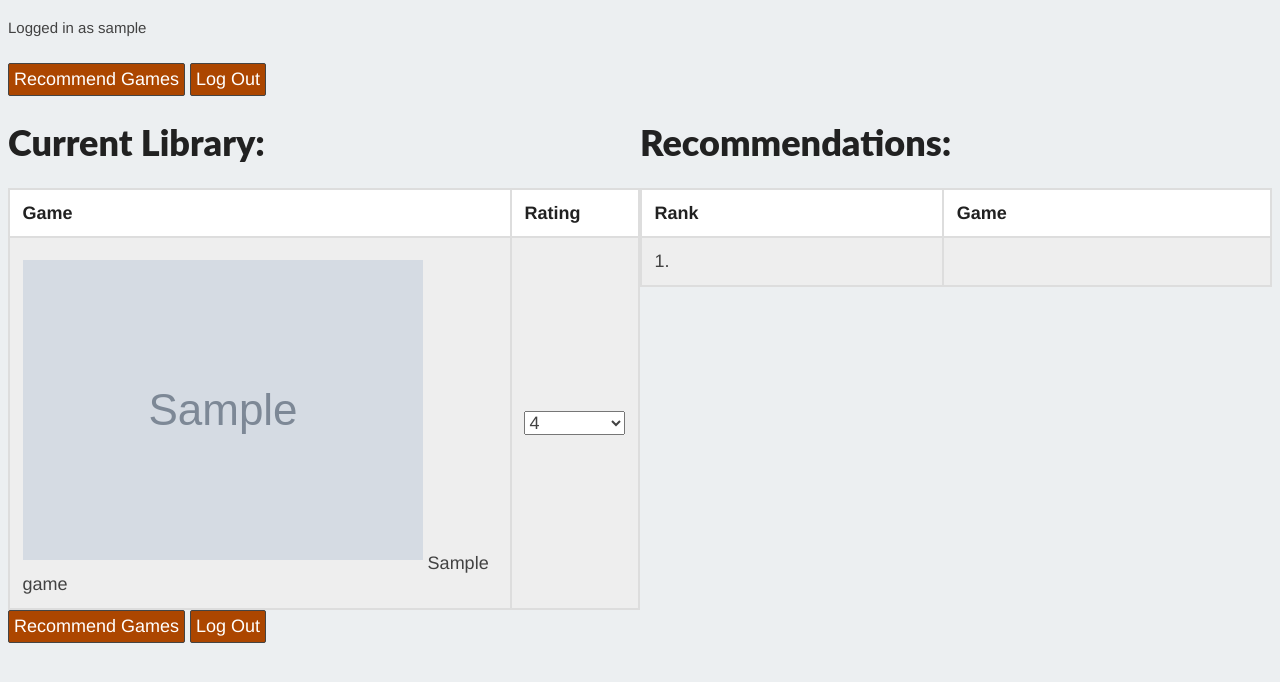
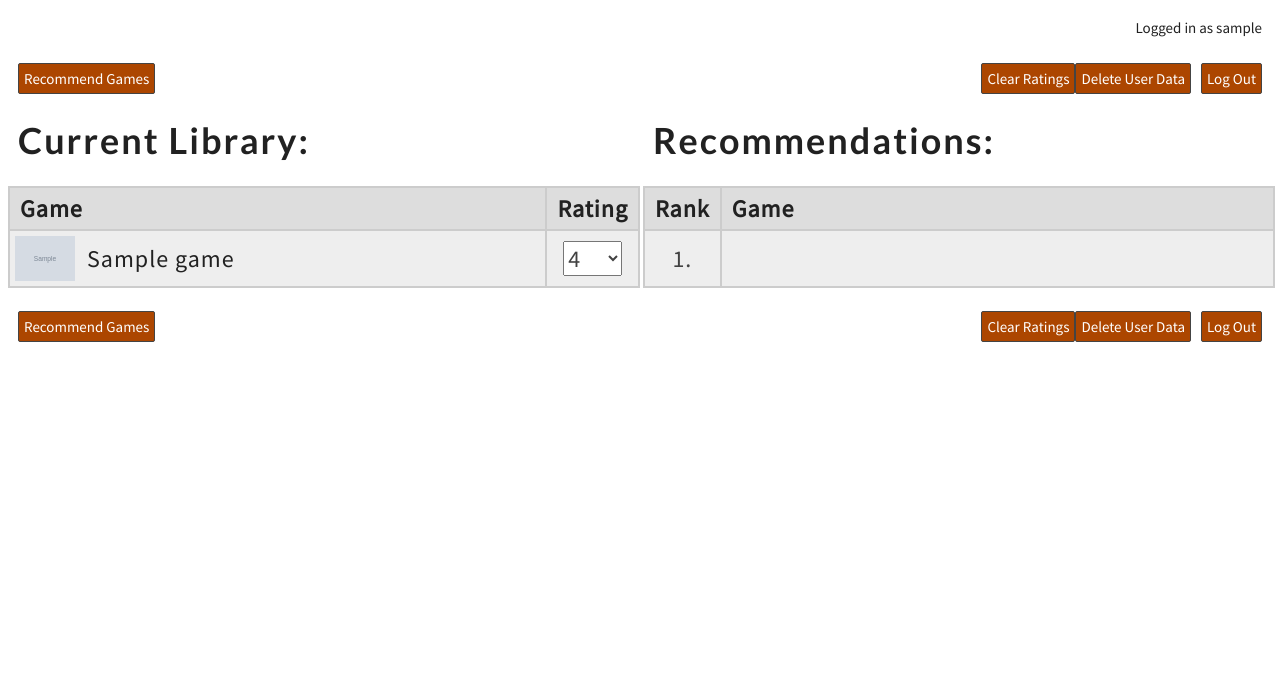
Before and after one commit to SSpectre/custom-steam-recommendations, a Flask app: template templates/owned_games.html in a window 1280 px wide. Shown: the top 682 px of the page. Run offline with Flask 3, Linux system fonts and the light colour scheme; the template is opened without the code that fills it: most values are stand-ins (such as "Sample title", 1, 10 or a date in 2020); grey boxes marked "Sample" are stand-in pictures; parts of the project's set-up code (start-up, migrations or seed data) failed here and were passed over.

Commit message:
Improved css, added Clear Ratings button

```diff
--- a/db.py
+++ b/db.py
@@ -16,7 +16,7 @@ def get_db():
     """Connects to database. Returns Connection object."""
     db = getattr(g, "_database", None)
     if db is None:
-        db = g._database = sqlite3.connect(DATABASE_FILE)
+        db = g._database = sqlite3.connect(DATABASE_FILE, timeout=30.0)
 
     #treat database rows as dictionaries
     db.row_factory = sqlite3.Row
--- a/static/scripts/owned_games.js
+++ b/static/scripts/owned_games.js
@@ -46,7 +46,15 @@ function recommendGames(list_size) {
 
                 let finalLoad = i == list_size - 1 ? ` onload='loadComplete()'` : ``;
 
-                let innerHTML = `<a href="#" onclick='window.open("${url}");return false;'><img src=${logo} alt="${name}"` + finalLoad + `></a>${name}`;
+                let innerHTML =
+                `<a href="#" onclick='window.open("${url}");return false;'>
+                    <figure>
+                        <img src=${logo} alt="${name}"` + finalLoad + `>
+                        <figcaption>
+                            ${name}
+                        </figcaption>
+                    </figure>
+                </a>`;
                 $("#rec" + (i+1)).html(innerHTML);
 
                 clearInterval(eInterval);
@@ -62,6 +70,23 @@ function recommendGames(list_size) {
     });
 }
 
+function clearRatings() {
+    let i = 0;
+    while (true) {
+        id = "#rating" + i;
+        rating = $(id);
+
+        if (rating.length) {
+            rating.val("exclude");
+            rating.change();
+        }
+        else {
+            break;
+        }
+        i++;
+    }
+}
+
 function loadComplete() {
     parent.postMessage({
         type: "resizeFrame"
--- /dev/null
+++ b/static/stylesheets/csr-style.css
@@ -0,0 +1,133 @@
+.row {
+    white-space: nowrap;
+    margin-bottom: 1.5em;
+}
+
+.column {
+    display: inline-block;
+    width: 50%;
+    min-width: 228px;
+}
+
+.align-right {
+    float: right;
+}
+
+p {
+    text-align: right;
+}
+
+button,
+p,
+h1 {
+    margin-inline: 10px;
+}
+
+button.inner {
+    margin: 0;
+}
+
+h1 {
+    font-size: 36px;
+}
+
+h2 {
+    font-size: 30px;
+}
+
+table {
+    table-layout: auto;
+    width: 100%;
+}
+
+table .absorbing-column {
+    width: 100%;
+}
+
+tbody tr {
+    height: 57px;
+}
+
+th,
+td {
+    letter-spacing: 1px;
+    font-size: 24px;
+}
+
+th {
+    font-weight: 700;
+    padding: 5px 10px;
+}
+
+td {
+    padding: 5px;
+    white-space: normal;
+    word-break: break-word;
+}
+
+#recommendations td:nth-child(1),
+#ownedgames td:nth-child(2) {
+    text-align: center;
+}
+
+figure {
+    overflow: auto;
+    display: flex;
+    margin: 0;
+}
+
+figure img {
+    float: left;
+    margin: auto 0.5em auto 0;
+    max-width: 120px;
+    max-height: 45px;
+}
+
+figcaption {
+    margin: auto 0;
+}
+
+a,
+a:visited {
+    color: #212121;
+}
+
+a:hover {
+    text-decoration: underline;
+}
+
+select {
+    font-size: 24px;
+}
+
+@media (max-width: 900px) {
+    h1 {
+        font-size: 30px;
+    }
+
+    h2 {
+        font-size: 22px;
+    }
+
+    th,
+    td,
+    select {
+        font-size: 18px;
+    }
+}
+
+@media (max-width:767px) {
+    h1 {
+        font-size: 26px;
+    }
+
+    h2 {
+        font-size: 18px;
+    }
+
+    th,
+    td,
+    select {
+        letter-spacing: 0;
+    }
+}
--- a/static/stylesheets/iml-style.css
+++ b/static/stylesheets/iml-style.css
@@ -64,7 +64,7 @@ iframe
 }
 
 body {
-    background: #eceff1
+    background: #ffffff;
 }
 
 body,
@@ -73,7 +73,7 @@ input,
 select,
 textarea {
     color: #424242;
-    font-size: 18px;
+    font-size: 15px;
     font-weight: 400;
     font-family: 'Source Sans Pro', 'helvetica neue', helvetica, arial, verdana
 }
@@ -87,8 +87,9 @@ h6 {
     clear: both;
     color: #212121;
     font-family: Lato, sans-serif, 'helvetica neue', helvetica, arial, verdana;
-    font-weight: 900;
-    font-style: normal
+    font-weight: 700;
+    font-style: normal;
+    letter-spacing: 2px;
 }
 
 blockquote,
@@ -103,6 +104,7 @@ p {
     margin-bottom: 1.5em;
     line-height: 1.7em;
     font-size: 15px;
+    color: #212121;
 }
 
 li
@@ -159,20 +161,20 @@ table caption {
 }
 
 thead {
-    background-color: #fff;
+    background-color: #ddd;
     color: #212121
 }
 
 table,
 td,
 th {
-    border: 1px solid #ddd
+    border: 1px solid #ccc
 }
 
 td,
 th {
     padding: .7em;
-    text-align: left
+    text-align: left;
 }
 
 tbody tr:nth-child(odd) {
@@ -183,7 +185,6 @@ button,
 input,
 select,
 textarea {
-    font-size: 100%;
     margin: 0;
     max-width: 100%;
     vertical-align: baseline
--- a/templates/login.html
+++ b/templates/login.html
@@ -6,6 +6,8 @@
 		<script src="{{url_for('static', filename='scripts/restrict_to_iframe.js')}}"></script>
         <script src="{{url_for('static', filename='scripts/login.js')}}"></script>
         <link rel="stylesheet" href="{{url_for('static', filename='stylesheets/iml-style.css')}}">
+        <link rel="stylesheet" href="{{url_for('static', filename='stylesheets/csr-style.css')}}">
+        <link rel="stylesheet" media="print" onload="this.onload=null;this.media='all';" id="ao_optimized_gfonts" href="https://fonts.googleapis.com/css?family=Ubuntu%7CUbuntu%7CLato:400,300italic,700,700i%7CSource+Sans+Pro:400,400italic%7CLato:400,300italic,700,700i%7CSource+Sans+Pro:400,400italic&#038;subset=greek%2Clatin%2Cgreek-ext%2Cvietnamese%2Ccyrillic-ext%2Clatin-ext%2Ccyrillic%2Cgreek%2Clatin%2Cgreek-ext%2Cvietnamese%2Ccyrillic-ext%2Clatin-ext%2Ccyrillic&amp;display=swap">
     </head>
     <body onpageshow="restrictToIframe()" data-confirmlogin="{{url_for('confirm_login')}}" data-getuserid="{{url_for('get_user_id')}}">
         <div id="center-content" style="text-align:center">
--- a/templates/owned_games.html
+++ b/templates/owned_games.html
@@ -6,30 +6,24 @@
 		<script src="{{url_for('static', filename='scripts/restrict_to_iframe.js')}}"></script>
 		<script src="{{url_for('static', filename='scripts/owned_games.js')}}"></script>
 		<link rel="stylesheet" href="{{url_for('static', filename='stylesheets/iml-style.css')}}">
-		<style>
-			.column {
-				float: left;
-				width: 50%;
-			}
-
-			.row:after {
-				content: "";
-				display: table;
-				clear: both;
-			}
-		</style>
+		<link rel="stylesheet" href="{{url_for('static', filename='stylesheets/csr-style.css')}}">
+		<link rel="stylesheet" media="print" onload="this.onload=null;this.media='all';" id="ao_optimized_gfonts" href="https://fonts.googleapis.com/css?family=Ubuntu%7CUbuntu%7CLato:400,300italic,700,700i%7CSource+Sans+Pro:400,400italic%7CLato:400,300italic,700,700i%7CSource+Sans+Pro:400,400italic&#038;subset=greek%2Clatin%2Cgreek-ext%2Cvietnamese%2Ccyrillic-ext%2Clatin-ext%2Ccyrillic%2Cgreek%2Clatin%2Cgreek-ext%2Cvietnamese%2Ccyrillic-ext%2Clatin-ext%2Ccyrillic&amp;display=swap">
 	</head>
-	<body onpageshow="restrictToIframe()" data-assignrating="{{url_for('assign_rating')}}" data-recommendgames="{{url_for('recommend_games')}}">
+	<body id="csr-body" onpageshow="restrictToIframe()" data-assignrating="{{url_for('assign_rating')}}" data-recommendgames="{{url_for('recommend_games')}}">
 		<p>Logged in as {{user_name}}</p>
-		<button type="button" onclick="recommendGames({{list_size}})">Recommend Games</button>
-		<button type="button" onclick="window.location.href = '{{url_for('logout')}}'">Log Out</button>
+		<div id="csr-buttons">
+			<button type="button" onclick="recommendGames({{list_size}})">Recommend Games</button>
+			<button type="button" class="align-right" onclick="window.location.href = '{{url_for('logout')}}'">Log Out</button>
+			<button type="button" class="align-right inner"">Delete User Data</button>
+			<button type="button" class="align-right inner" onclick="clearRatings()">Clear Ratings</button>
+		</div>
 		<div class="row">
-			<div class="column">
+			<span class="column">
 				<h1>Current Library:</h1>
 				<table id="ownedgames">
 					<thead>
 						<tr>
-							<th>Game</th>
+							<th class = "absorbing-column">Game</th>
 							<th>Rating</th>
 						</tr>
 					</thead>
@@ -38,14 +32,18 @@
 						<tr>
 							<td>
 								<a href="#" onclick='window.open("{{game.store_url}}"); return false;'>
-									<img src={{game.game_logo_url}} alt="{{game.game_name}}">
+									<figure>
+										<img src={{game.game_logo_url}} alt="{{game.game_name}}">
+										<figcaption>
+												{{game.game_name}}
+										</figcaption>
+									</figure>
 								</a>
-								{{game.game_name}}
 							</td>
 							<td>
 								<form>
-									<select name="rating" onchange="assignRating({{game.game_id}}, this.value)">
-										<option value="exclude" selected=>*Exclude*</option>
+									<select name="rating" id="{{'rating' ~ loop.index0}}" onchange="assignRating({{game.game_id}}, this.value)">
+										<option value="exclude" selected=>N/A</option>
 										{% for i in range(1, 11) %}
 											<option
 											value="{{i}}"
@@ -59,14 +57,14 @@
 					{% endfor %}
 					</tbody>
 				</table>
-			</div>
-			<div class="column">
+			</span>
+			<span class="column">
 				<h1>Recommendations:</h1>
 				<table id="recommendations">
 					<thead>
 						<tr>
 							<th>Rank</th>
-							<th>Game</th>
+							<th class = "absorbing-column">Game</th>
 						</tr>
 					</thead>
 					<tbody>
@@ -80,9 +78,11 @@
 						{% endfor %}
 					</tbody>
 				</table>
-			</div>
+			</span>
 		</div>
-		<button type="button" onclick="recommendGames({{list_size}})">Recommend Games</button>
-		<button type="button" onclick="window.location.href = '{{url_for('begin')}}'">Log Out</button>
+		<script>
+			var buttons = $("#csr-buttons").clone();
+			$("#csr-body").append(buttons);
+		</script>
 	</body>
 </html>
```
Also changed, not shown: other parts of static/stylesheets/iml-style.css (+3 -31 lines).
